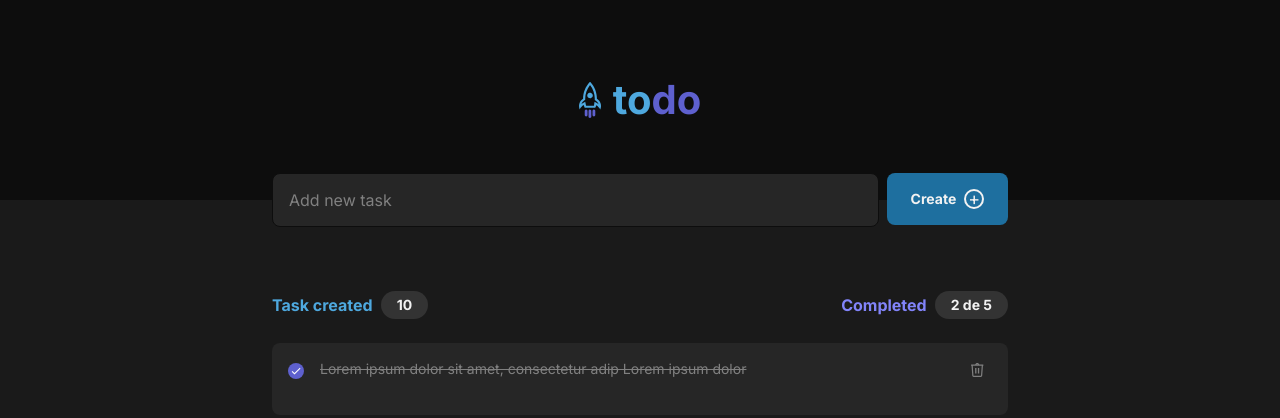
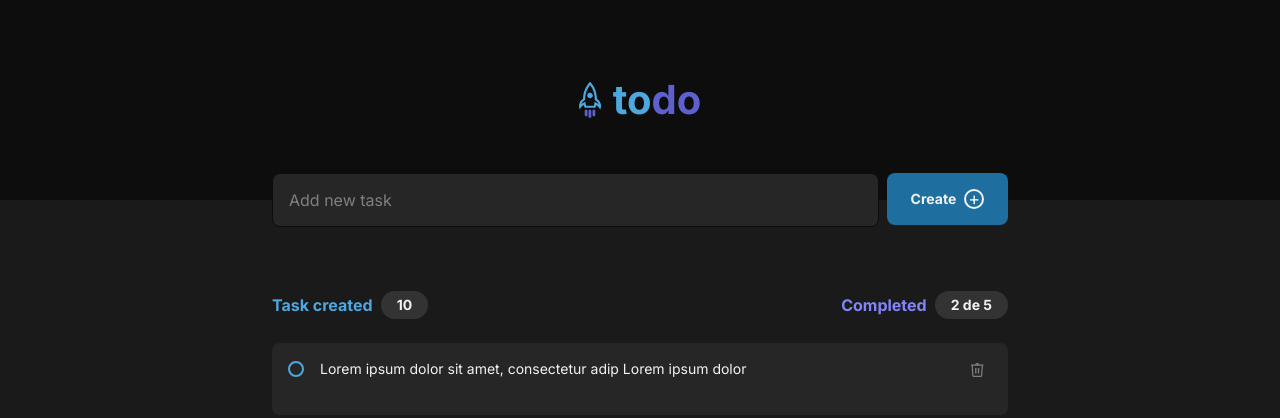
Before and after one commit to georginarojas/to-do-list, a React (Vite) app: page / in a window 1280 px wide. Shown: the top 418 px of the page. Built offline with nearby package versions, Linux system fonts and the light colour scheme.

Commit message:
refactor: change checkbox styles

```diff
--- a/src/components/Checkbox-styles.css
+++ b/src/components/Checkbox-styles.css
@@ -1,5 +1,4 @@
 @tailwind components;
-@tailwind utilities;
 
 @layer components {
 
@@ -8,14 +7,22 @@
   }
 
   .checkbox__label--checked {
-    @apply checkbox__label text-gray-300 line-through;
+    @apply checkbox__label text-gray-300;
+    /* @apply checkbox__label text-gray-300 line-through; */
   }
 
-  .checkbox__span {
-    @apply mt-1 w-4 h-4 rounded-full border-2 border-blue-500 flex justify-center items-center cursor-pointer;
+  .checkbox__input-comum {
+    @apply appearance-none mt-[2px] w-4 h-4 rounded-full cursor-pointer focus:outline-none focus:outline-purple-800;
+  }
+  .checkbox__input {
+    @apply checkbox__input-comum border-2 border-blue-500;
   }
 
-  .checkbox__span--checked {
-    @apply mt-1 w-4 h-4 rounded-full bg-purple-800 flex justify-center items-center cursor-pointer;
+  .checkbox__input--checked {
+    @apply checkbox__input-comum before:content-['\2713'] before:text-white before:text-xs bg-purple-800 flex justify-center items-center;
+  }
+
+  .checkbox__p--checked {
+    @apply line-through;
   }
 }
--- a/src/components/Checkbox.tsx
+++ b/src/components/Checkbox.tsx
@@ -1,32 +1,28 @@
 import { FC } from "react";
-import { CheckIcon } from ".";
 import { Task } from "../models-types";
 import "./Checkbox-styles.css";
 
 interface Props {
-  checked: boolean;
   task: Task;
-  onChange: (id: string) => void;
+  onChange: () => void;
 }
 
-const Checkbox: FC<Props> = ({ checked, task, onChange }: Props) => {
+const Checkbox: FC<Props> = ({ task, onChange }: Props) => {
   return (
-    <label htmlFor="task" className={checked ? "checkbox__label--checked" : "checkbox__label"}>
+    <label
+      htmlFor="task"
+      className={task.hasDone ? "checkbox__label--checked" : "checkbox__label"}
+    >
       <input
         type="checkbox"
         name="task"
-        className="sr-only"
-        onChange={() => {
-          onChange(task.id);
-        }}
+        checked={task.hasDone}
+        className={ task.hasDone ? "checkbox__input--checked" : "checkbox__input" }
+        onChange={() => onChange()}
       />
-      <span
-        aria-hidden="true"
-        className={checked ? "checkbox__span--checked" : "checkbox__span"}
-      >
-        <CheckIcon color={checked ? "#fff" : "#262626"} size={"12px"} />
-      </span>
-      {task.description}
+      <p className={task.hasDone ? "checkbox__p--checked" : ""}>
+        {task.description}
+      </p>
     </label>
   );
 };
```
